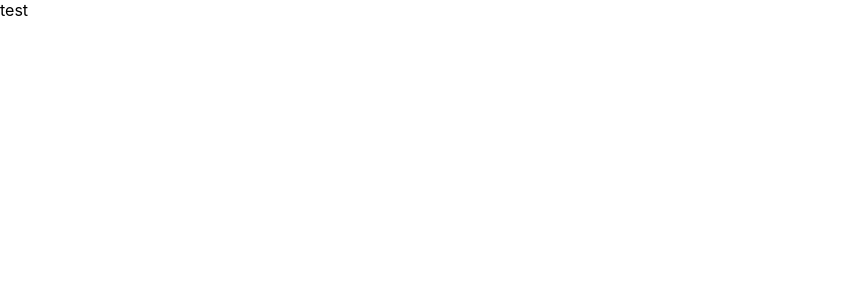
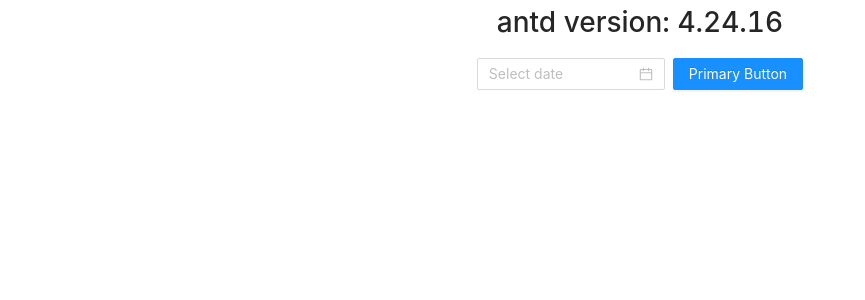
Before and after one commit to lizandro94/LasFlores, a React (Create React App) app in the folder LasFlores.Spa/: page / in a window 1280 px wide. Shown: the top 300 px of the page, without its empty margins (0-865 px from the left). Built offline with nearby package versions, Linux system fonts and the light colour scheme.

Commit message:
Add ant design

```diff
--- a/LasFlores.Spa/package.json
+++ b/LasFlores.Spa/package.json
@@ -6,6 +6,7 @@
     "@testing-library/jest-dom": "^5.11.6",
     "@testing-library/react": "^11.2.2",
     "@testing-library/user-event": "^12.6.0",
+    "antd": "^4.9.4",
     "react": "^17.0.1",
     "react-dom": "^17.0.1",
     "react-router-dom": "^5.2.0",
--- a/LasFlores.Spa/src/components/fasting/DocumentsGenerator.js
+++ b/LasFlores.Spa/src/components/fasting/DocumentsGenerator.js
@@ -1,11 +1,17 @@
 import React from 'react';
+import { Button, DatePicker, version } from "antd";
+import "antd/dist/antd.css";
 
 const DocumentsGenerator = () => {
-    return (
-        <div>
-            test
-        </div>
-    );
+  return (
+    <div className="App">
+      <h1>antd version: {version}</h1>
+      <DatePicker />
+      <Button type="primary" style={{ marginLeft: 8 }}>
+        Primary Button
+      </Button>
+    </div>
+  );
 };
 
 export default DocumentsGenerator;
```
Also changed, not shown: 2 other files (tests, documents, lock files or other folders).
